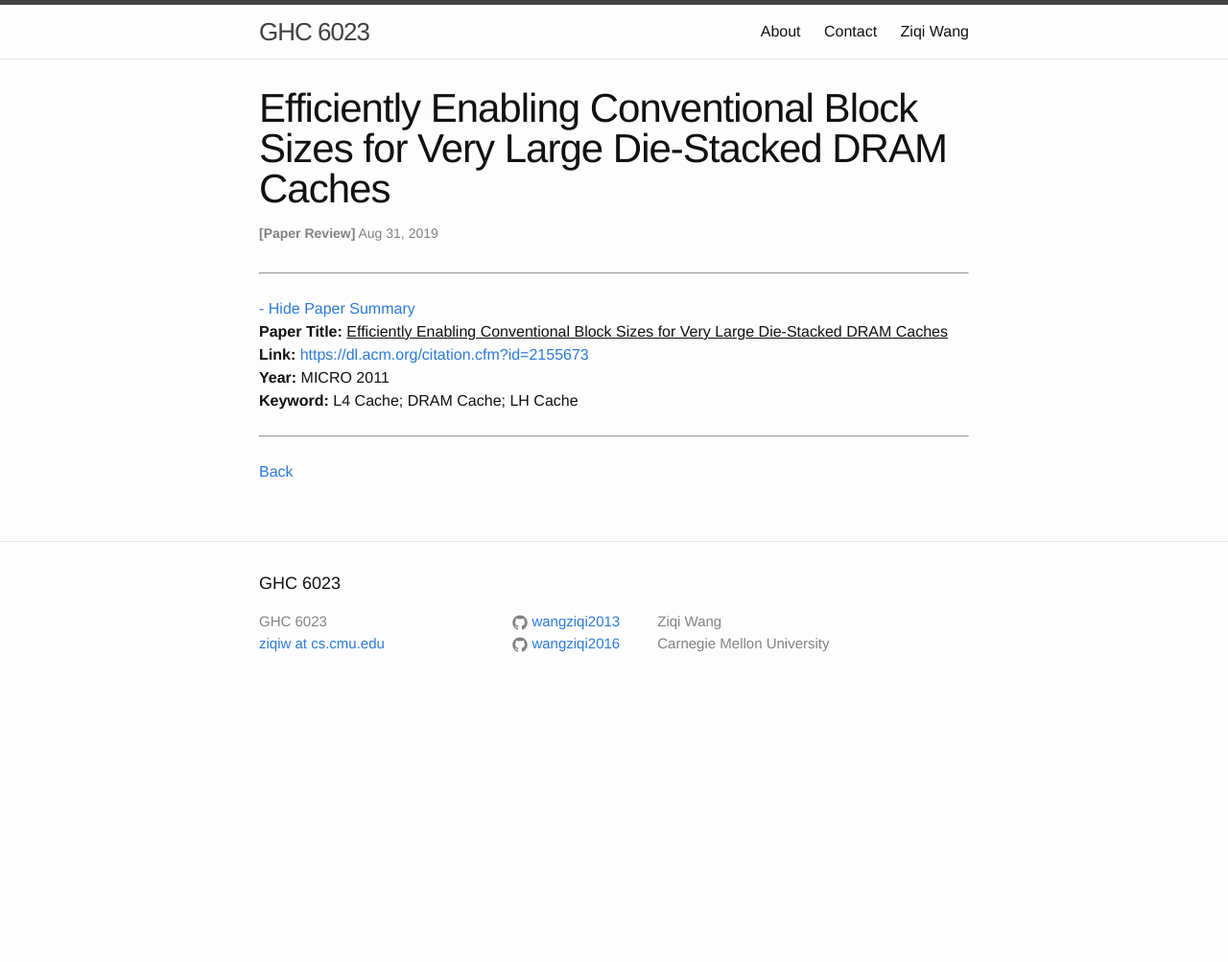
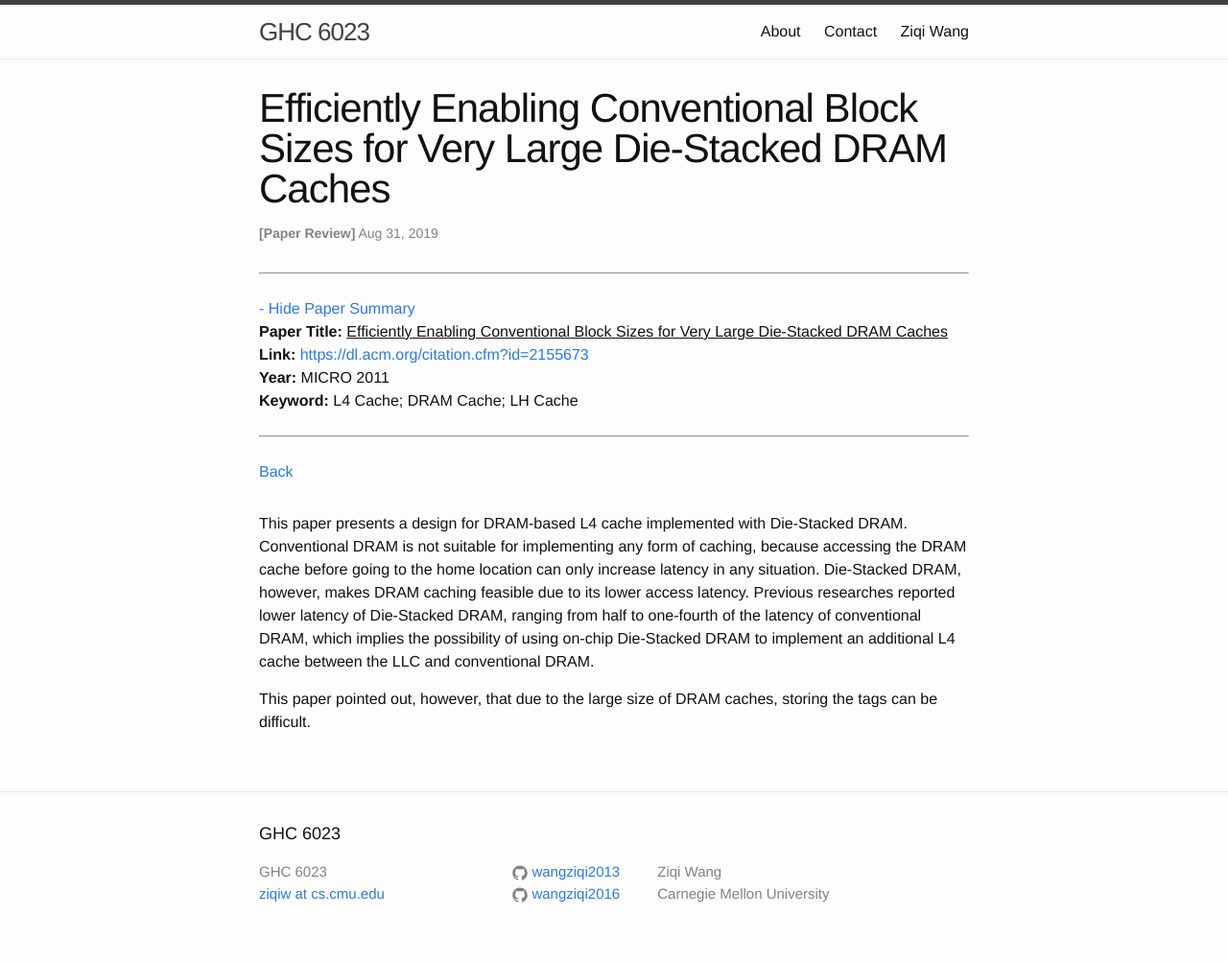
Before and after one commit to wangziqi2013/wangziqi2013.github.io, a Jekyll site: the page built from _posts/2019-08-31-lh-cache.markdown, in a window 1280 px wide. Shown: the whole page at 96% size. Built offline with Jekyll 4.4.1, drawn with Linux system fonts in a browser that asks for light colours; before the commit the page ends 900 px from its top, so only the background shows below that.

Commit message:
Adding Die-Stacked DRAM

```diff
--- a/_posts/2019-08-28-cdds.markdown
+++ b/_posts/2019-08-28-cdds.markdown
@@ -40,7 +40,7 @@ version_mgmt:
 
 4. I don't believe the algorithm given in the paper is correct. For example, in Algo.2 in which an existing item is
    reused in the node, in line 7 to line 10, the paper simply assumes that we can update the timestamps and keys, and then
-   issue a flush. This, however, does not guarantee the atomicity of the three updates (i.e. then can be partially
+   issue a flush. This, however, does not guarantee the atomicity of the three updates (i.e. they can be partially
    written back to the NVM). Imagine if the system crashes after "n\[entry\_num\].end = 0" is written back and before
    the other two fields are (this is possible since the cache can evict any block at any time). In this case the reused
    node will be made visible again, with the old key and old start timestamp, which is indistinguishable from the originally
--- a/_posts/2019-08-31-lh-cache.markdown
+++ b/_posts/2019-08-31-lh-cache.markdown
@@ -12,3 +12,12 @@ htm_cd:
 htm_cr:
 version_mgmt:
 ---
+
+This paper presents a design for DRAM-based L4 cache implemented with Die-Stacked DRAM. Conventional DRAM is not suitable
+for implementing any form of caching, because accessing the DRAM cache before going to the home location can only
+increase latency in any situation. Die-Stacked DRAM, however, makes DRAM caching feasible due to its lower access latency.
+Previous researches reported lower latency of Die-Stacked DRAM, ranging from half to one-fourth of the latency of conventional
+DRAM, which implies the possibility of using on-chip Die-Stacked DRAM to implement an additional L4 cache between the LLC
+and conventional DRAM.
+
+This paper pointed out, however, that due to the large size of DRAM caches, storing the tags can be difficult.
```
